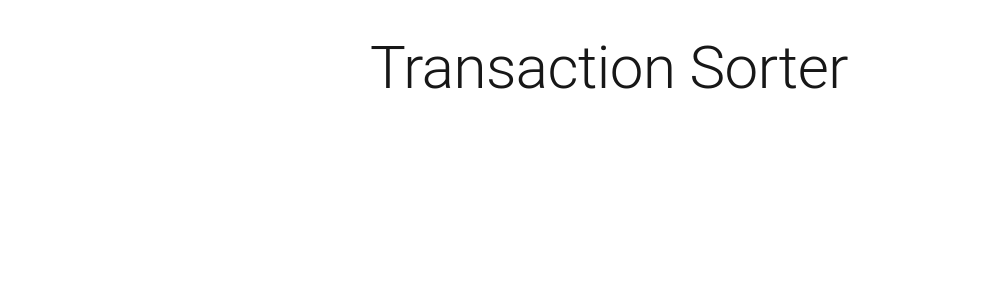
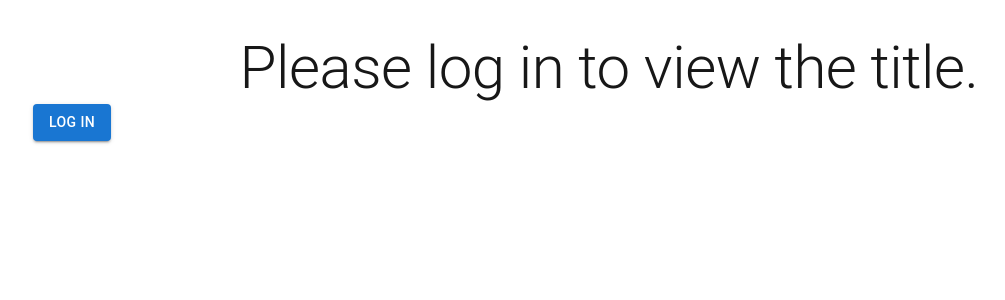
Before and after one commit to trippshelnutt/transaction-sorter-nextjs, a Next.js app: page / in a window 1280 px wide. Shown: the top 300 px of the page, without its empty margins (31-1036 px from the left). Built offline with nearby package versions, Linux system fonts and the light colour scheme; no server answers.

Commit message:
added auth0

```diff
--- a/package.json
+++ b/package.json
@@ -9,6 +9,7 @@
     "lint": "next lint"
   },
   "dependencies": {
+    "@auth0/nextjs-auth0": "^4.4.2",
     "@emotion/react": "^11.14.0",
     "@emotion/styled": "^11.14.0",
     "@mui/icons-material": "^7.0.2",
--- a/src/app/page.tsx
+++ b/src/app/page.tsx
@@ -1,4 +1,5 @@
-import { Typography, Container } from '@mui/material';
+import { Typography, Container, Button } from '@mui/material';
+import { auth0 } from '@/lib/auth0';
 
 async function getTitle() {
   const res = await fetch('http://localhost:3000/api/title', { cache: 'no-store' });
@@ -8,12 +9,30 @@ async function getTitle() {
 
 export default async function Home() {
   const title = await getTitle();
+  const session = await auth0.getSession();
+  const user = session?.user;
+
+  if (!session) {
+    return (
+      <Container>
+        <Typography variant="h2" component="h1" sx={{ textAlign: 'center', mt: 4 }}>
+          Please log in to view the title.
+        </Typography>
+        <Button variant="contained" href='/auth/login'>Log in</Button>
+      </Container>
+    );
+  }
 
   return (
     <Container>
       <Typography variant="h2" component="h1" sx={{ textAlign: 'center', mt: 4 }}>
         {title}
+        <br />
+        Welcome, {user?.name || 'User'}!
       </Typography>
+      <Button variant="contained" color="secondary" href='/auth/logout' sx={{ mt: 2 }}>
+        Log out
+      </Button>
     </Container>
   );
 }
--- /dev/null
+++ b/src/lib/auth0.ts
@@ -0,0 +1,3 @@
+import { Auth0Client } from "@auth0/nextjs-auth0/server"
+
+export const auth0 = new Auth0Client()
--- /dev/null
+++ b/src/middleware.ts
@@ -0,0 +1,19 @@
+import type { NextRequest } from "next/server"
+
+import { auth0 } from "./lib/auth0"
+
+export async function middleware(request: NextRequest) {
+  return await auth0.middleware(request)
+}
+
+export const config = {
+  matcher: [
+    /*
+     * Match all request paths except for the ones starting with:
+     * - _next/static (static files)
+     * - _next/image (image optimization files)
+     * - favicon.ico, sitemap.xml, robots.txt (metadata files)
+     */
+    "/((?!_next/static|_next/image|favicon.ico|sitemap.xml|robots.txt).*)",
+  ],
+}
```
Also changed, not shown: src/app/api/auth/[...auth0]/route.ts (added), 1 other file (tests, documents, lock files or other folders).
